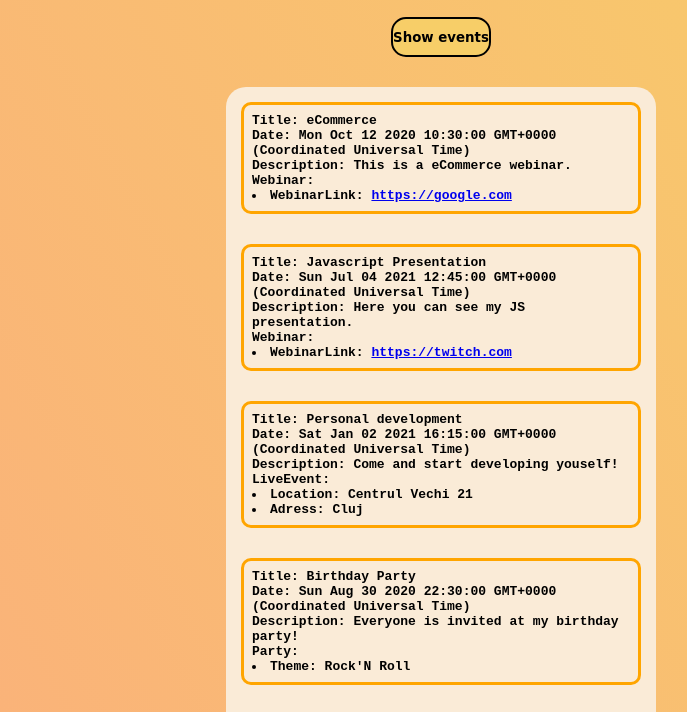
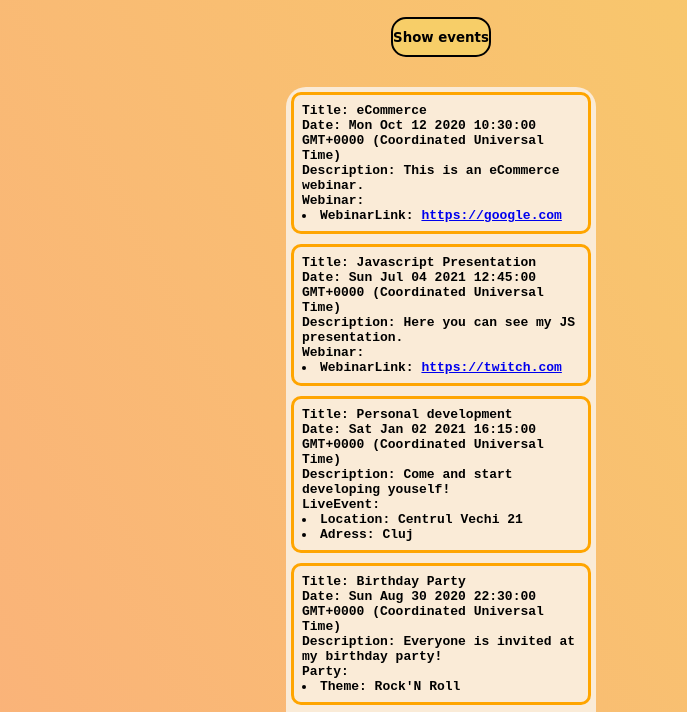
Before and after one commit to tabask0/Assignment-master-master, a plain HTML site: page index.html in a window 1280 px wide. Both pictures are taken after a click on the button "Show events". Shown: the part 41-753 px from the top of the page, without its empty margins (199-886 px from the left). Drawn offline with Linux system fonts and the light colour scheme.

Commit message:
updated CSS

```diff
--- a/events.json
+++ b/events.json
@@ -2,7 +2,7 @@
   {
     "title": "eCommerce",
     "date": "October 12, 2020 10:30",
-    "description": "This is a eCommerce webinar.",
+    "description": "This is an eCommerce webinar.",
     "webinar": {
       "webinarLink": "https://google.com"
     }
--- a/main.js
+++ b/main.js
@@ -21,11 +21,9 @@ if(window.Promise) {
         let event;
         if(element.hasOwnProperty("webinar")){
           event =new Webinar(element.title, element.date, element.description, element.webinar.webinarLink)
-        }
-        if(element.hasOwnProperty("LiveEvent")){
+        }else if(element.hasOwnProperty("LiveEvent")){
           event =new LiveEvent(element.title, element.date, element.description, element.LiveEvent.adress, element.LiveEvent.location)
-        }
-        if(element.hasOwnProperty("party")){
+        } else if(element.hasOwnProperty("party")){
           event =new Party(element.title, element.date, element.description, element.party.theme)
         }
         eventsArray.push(event)
--- a/style.scss
+++ b/style.scss
@@ -51,6 +51,7 @@ h1 {
     grid-template-columns: auto;
     background-color: antiquewhite;
     border-radius: 20px;
+    width: 350px;
 }
 
 .container {
@@ -76,3 +77,19 @@ h1 {
     line-height: 24px;
     border: 4px solid #e96b22;
 }
+
+@media only screen and (min-width: 320px) {
+    .container {
+        width: 300px;
+        margin: 5px;
+        &:hover {
+            width: 310px;
+            height: 255px;
+            padding: 5px;
+        }
+    }
+    .show {
+        width: 310px;
+        margin: 2px;
+    }
+}
```
Also changed, not shown: style.css, 1 other file.
